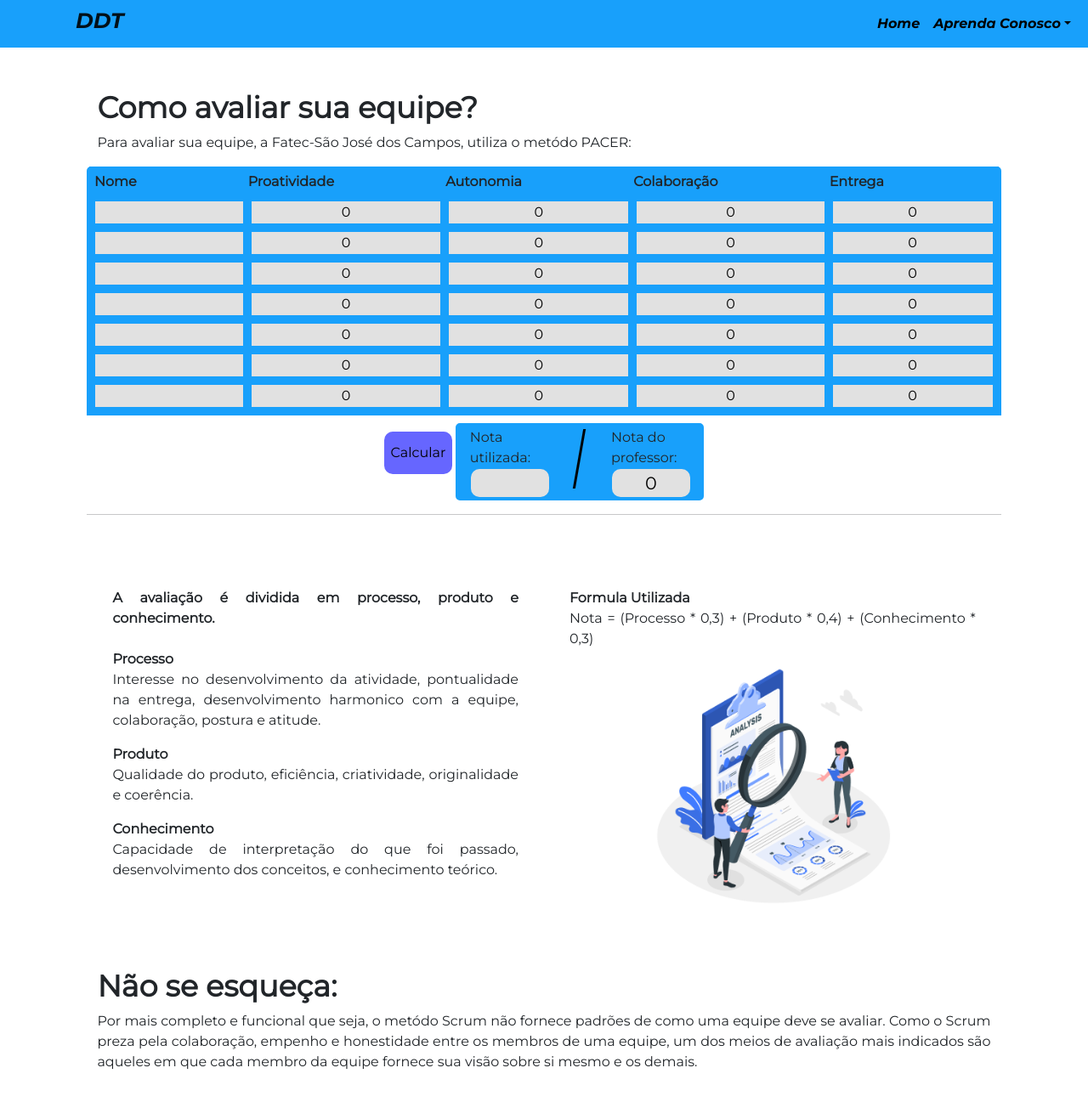
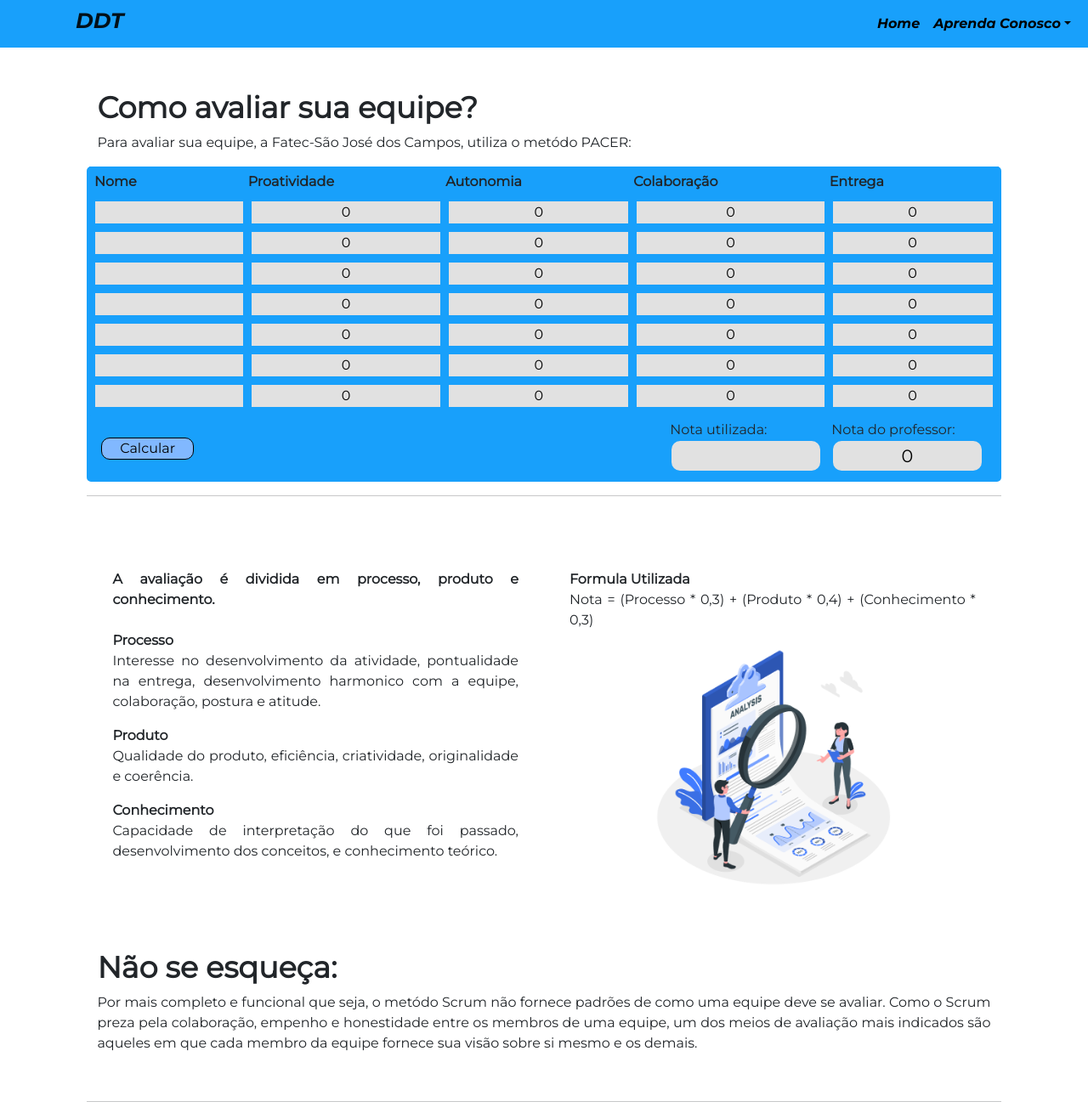
Before and after one commit to erickhoawata/DDT-1-Sem, a Flask app: page /avaliacao in a window 1280 px wide. Shown: the top 1310 px of the page at 85% size. Run offline with Flask 3, Linux system fonts and the light colour scheme.

Commit message:
tabela 100%

```diff
--- a/static/css/styles.css
+++ b/static/css/styles.css
@@ -206,11 +206,12 @@
 }
 
 /*FORMATAÇÃO DAS POSIÇÕES DOS PEQUENOS TEXTOS E IMAGENS*/
-.container1 {
+
+.container {
     display: flex;
     justify-content: space-between;
 }
-.container {
+.container1 {
     display: flex;
     justify-content: space-between;
 }
@@ -335,7 +336,7 @@
     display: block;
     text-align: center;
 }
-
+/* TABELA */
 .tabela{
     width: 100%;
     height: auto;
@@ -343,39 +344,26 @@
     border: 5px solid #18a0fb;
     border-radius: 5px;
 }
+.container-debaixo-table {
+    display: flex;
+    align-content: flex-start;
+    width: max-content;
+    height: 50px;
+
+}
 .baixotable{
-    width: 50%;
+    width: 70%;
+    height: 50%;
     border: 5px solid #18a0fb;
     border-radius: 5px;
     background-color: #18a0fb;
-    margin-top: 2.5%;
-    min-width: 240px;
 }
 .partdebaixo{
-    width: 30%;
-    min-width: 92px;
+    width: 190px;
+    height: 70px;
+    margin: 0% 2%;
+    text-align: left;
 }
-input[type=number]::-webkit-inner-spin-button {
-    -webkit-appearance: none;
-
-}
-/* divisor de notas */
-.reta {
-    margin: 0.75% 5%;
-    min-width: 3px;
-    height: 70px;
-    background: black;
-    -webkit-transform: skew(0deg);
-        -ms-transform: skew(0deg);
-            transform: skew(0deg);
-}
-.inclinada {
-    -webkit-transform: skew(-10deg);
-    -ms-transform: skew(-10deg);
-    transform: skew(-10deg);
-}
-/*___________________________________*/
-
 .notprof{
     background-color: #E1E1E1;
     border: none;
@@ -383,6 +371,10 @@
     padding: 1% 2%;
     margin: 0.5% 1%;
     font-size: 130%;
+}
+input[type=number]::-webkit-inner-spin-button {
+    -webkit-appearance: none;
+
 }
 input[type=number] {
    -moz-appearance: textfield;
@@ -423,12 +415,12 @@
 }
 
 .botenviar{
-    background-color: rgb(102, 102, 255);
-    border: none;
+    background-color: rgb(129, 184, 255);
+    border: 1px solid black;
     border-radius: 10px;
     padding: 0% 2%;
-    height: 50%;
-    margin: 5% 0%;
+    height: 80%;
+    margin: 2% 0%;
     margin-right: 1%;
 }
 /* -------  AVALIAÇÔES ---------*/
--- a/templates/Avaliações.html
+++ b/templates/Avaliações.html
@@ -21,7 +21,7 @@
 
         </div>
         <!-- Tabela -->
-        <form method="post">
+        <form method="post" style="background-color: #18a0fb; border-radius: 10px;">
             <table class="tabela">
                 <tr>
                     <th >Nome</th>
@@ -56,19 +56,17 @@
                 </table>
 
                 <!-- abaixo da tabela -->
-                <div class="container"  style="text-align: left; width: 400px; height: 100px;">
+                <div class="container baixotable">
 
                 <!-- botão para calcular -->
                     <input type="submit" class="botenviar" value="Calcular">
 
                 <!-- Espaço para nota utilizada -->
-                        <div class="container baixotable">
+                        <div class="container-debaixo-table">
                             <div class="partdebaixo">
                                 <th>Nota utilizada:</th>
                                 <input type="number" readonly class="notprof" value="{{nota_usada}}">
                             </div>
-                            <div class="reta inclinada"></div>
-
                 <!-- Espaço para nota do professor -->
                             {%if metodo=="GET":%}
                             <div class="partdebaixo">
```
